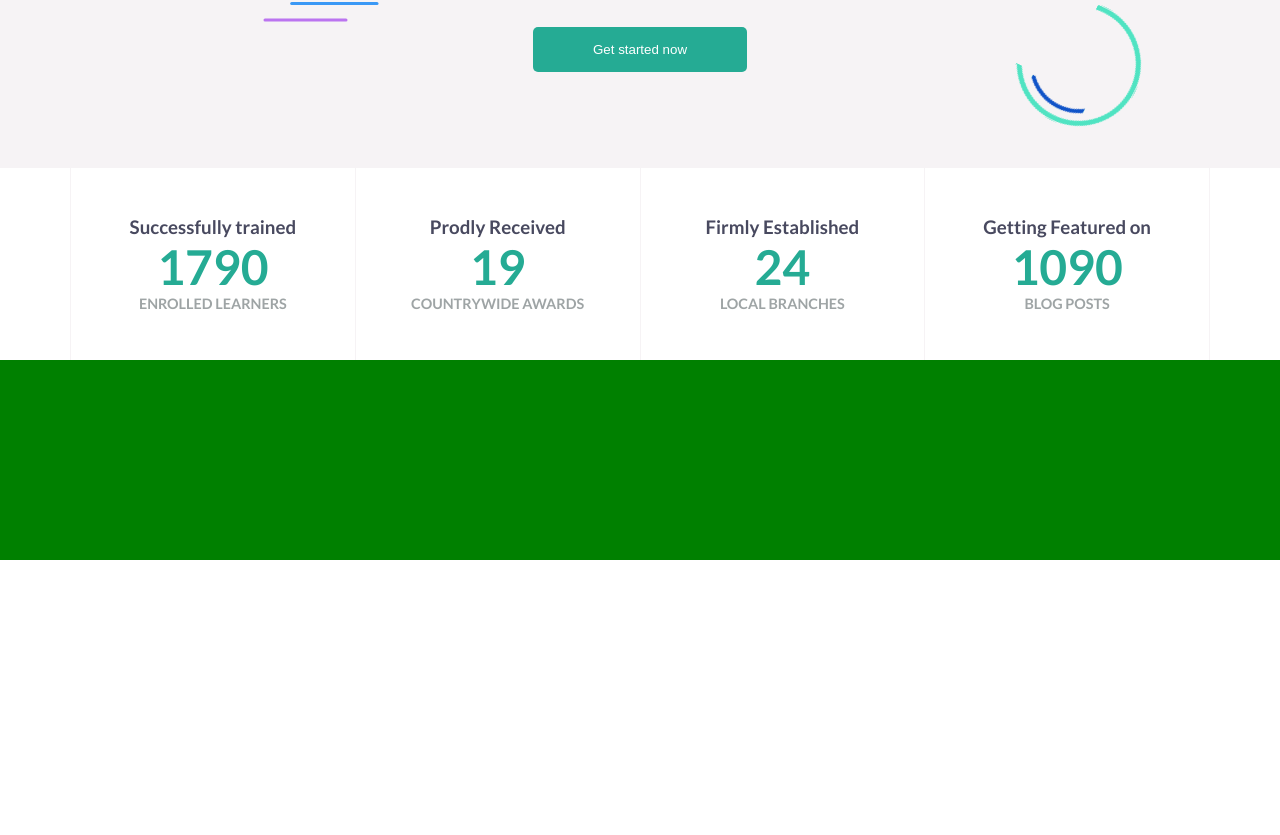
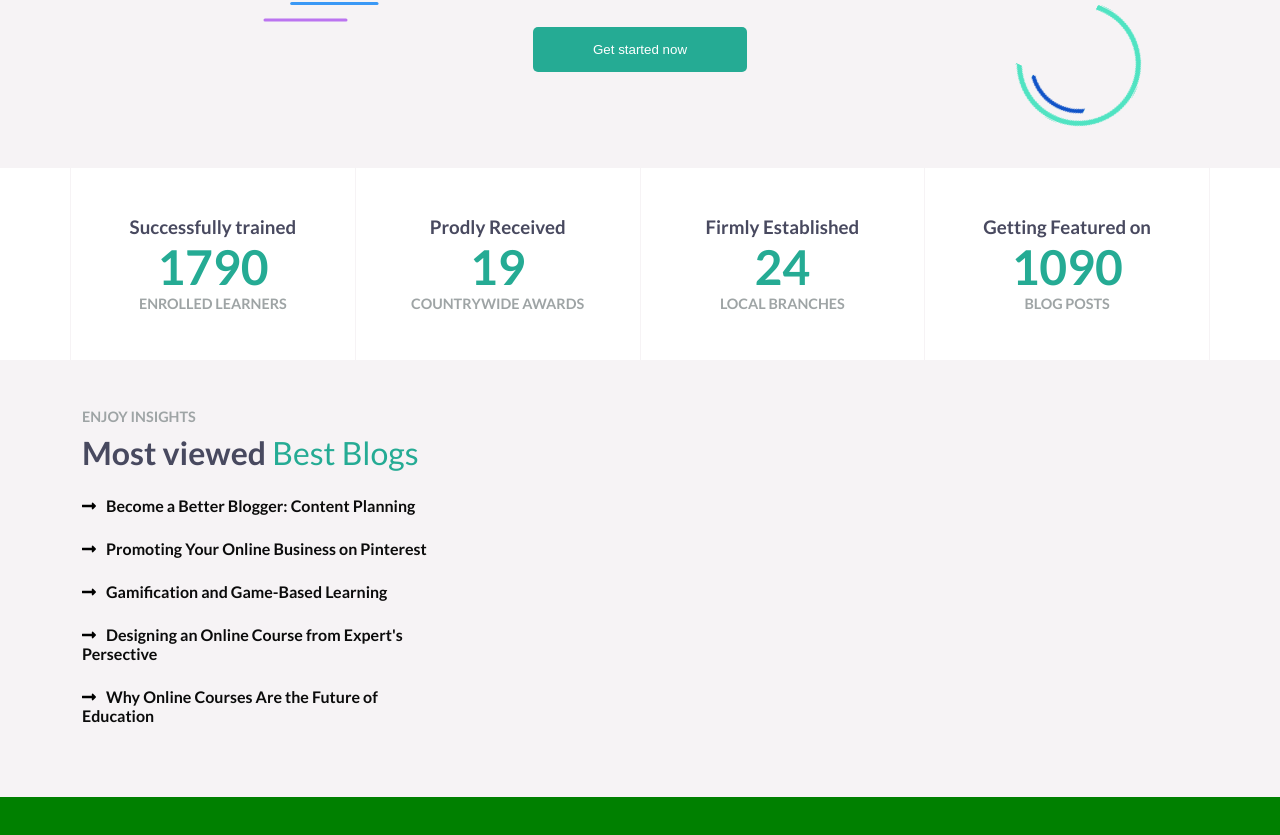
Before and after one commit to GianlucaBenassi/proj-html-vuejs, a Vue app: page / in a window 1280 px wide. Shown: the part 3637-4472 px from the top of the page. Before the commit the page ends 4197 px from the top, so only its background shows below. Built offline with nearby package versions, Linux system fonts and the light colour scheme.

Commit message:
BestBlogs description col

```diff
--- a/src/components/macro/Main.vue
+++ b/src/components/macro/Main.vue
@@ -5,6 +5,7 @@
         <SmartTutoring/>
         <TopLearners/>
         <Data/>
+        <BestBlogs/>
     </main>
 </template>
 
@@ -14,6 +15,7 @@ import Courses from '../sections/Courses.vue';
 import SmartTutoring from '../sections/SmartTutoring.vue';
 import TopLearners from '../sections/TopLearners.vue';
 import Data from '../sections/Data.vue';
+import BestBlogs from '../sections/BestBlogs.vue';
 
 export default {
     name: 'Main',
@@ -22,7 +24,8 @@ export default {
         Courses,
         SmartTutoring,
         TopLearners,
-        Data
+        Data,
+        BestBlogs
     }
 }
 </script>
--- a/src/components/sections/BestBlogs.vue
+++ b/src/components/sections/BestBlogs.vue
@@ -3,10 +3,23 @@
         <div class="container py-5">
             <div class="row">
 
+                <!-- description -->
                 <div class="col-4">
+
+                    <h3 class="sub-title">enjoy insights</h3>
+                    <h2 class="mt-2 mb-4 medium-title">Most viewed <span class="text-green">Best Blogs</span></h2>
+
+                    <ul>
+                        <li class="hover-text-green mb-4"><a href="#" class="text-color hover-text-green">Become a Better Blogger: Content Planning</a></li>
+                        <li class="hover-text-green mb-4"><a href="#" class="text-color hover-text-green">Promoting Your Online Business on Pinterest</a></li>
+                        <li class="hover-text-green mb-4"><a href="#" class="text-color hover-text-green">Gamification and Game-Based Learning</a></li>
+                        <li class="hover-text-green mb-4"><a href="#" class="text-color hover-text-green">Designing an Online Course from Expert's Persective</a></li>
+                        <li class="hover-text-green mb-4"><a href="#" class="text-color hover-text-green">Why Online Courses Are the Future of Education</a></li>
+                    </ul>
 
                 </div>
 
+                <!-- posts -->
                 <div class="col-8">
 
                 </div>
@@ -24,4 +37,19 @@ export default {
 
 <style lang='scss' scoped>
 
+h2 span {
+    font-weight: normal;
+}
+
+li a {
+    font-weight: bold;
+}
+
+li::before {
+    font-family: "Font Awesome 5 Free";
+    font-weight: 900;
+    content: "\f30b";
+    padding-right: 10px;
+}
+
 </style>
```
